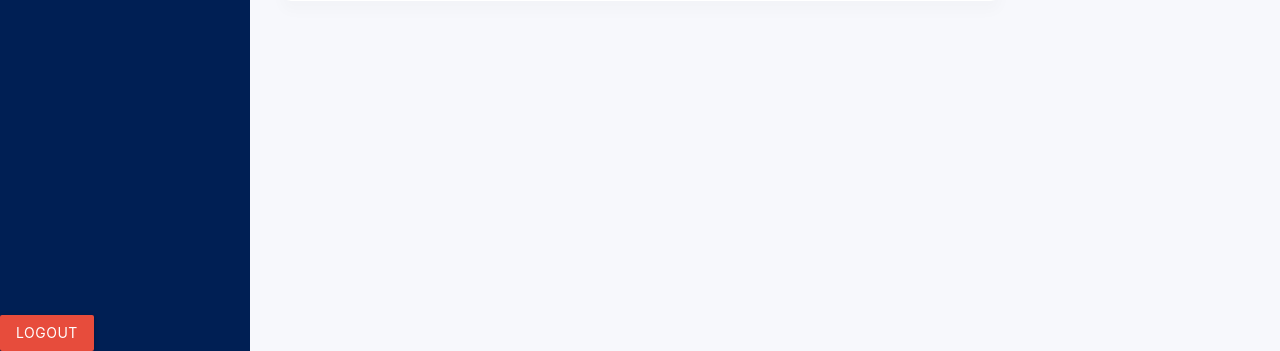
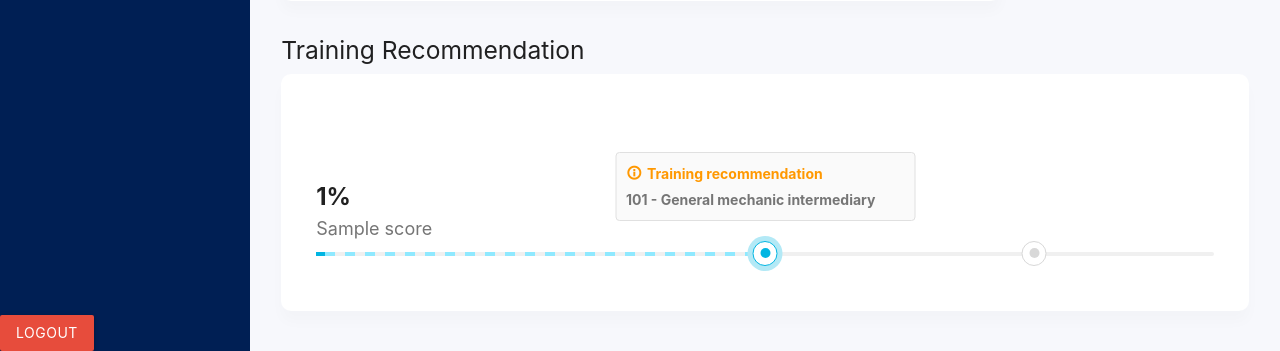
Before and after one commit to timotheehatton/alltrucks_evaluation, a Django app: template templates/technician/stats/index.html in a window 1280 px wide. Shown: the part 655-1006 px from the top of the page. Run offline with Django 5.2, Linux system fonts and the light colour scheme; a user stored in the database is signed in; tables that the repository leaves empty hold one stand-in row (values such as "Sample post"); the template is opened without the code that fills it: most values are stand-ins (such as "Sample title", 1, 10 or a date in 2020).

Commit message:
training recommandation

```diff
--- /dev/null
+++ b/static/css/components/style.css
@@ -0,0 +1,140 @@
+/* training-progress */
+.training-progress {
+    margin-top: 70px;
+}
+
+.progress-info {
+    display: flex;
+    flex-direction: column;
+    align-items: flex-start;
+    margin-bottom: 10px;
+}
+
+.progress-percentage {
+    font-size: 24px;
+    font-weight: bold;
+    margin-right: 10px;
+}
+
+.progress-title {
+    font-size: 18px;
+    color: #757575;
+}
+
+.progress-bar-container {
+    position: relative;
+    height: 4px;
+    background-color: #F0F0F0;
+    border-radius: 4px;
+    margin-bottom: 20px;
+}
+
+.progress-bar,
+.progress-bar-dashed {
+    background-color: #01B5E2;
+    height: 100%;
+}
+
+.progress-bar-dashed {
+    position: absolute;
+    right: 20%;
+    top: 0;
+    background: repeating-linear-gradient(
+        90deg,
+        #8fe9ff 0px,
+        #8fe9ff 10px,
+        transparent 10px,
+        transparent 20px
+    );
+}
+
+.progress-indicator {
+    position: absolute;
+    left: 50%;
+    top: -11px;
+    width: 25px;
+    height: 25px;
+    border: 1px solid #D8D8D8;
+    background-color: #fff;
+    border-radius: 50%;
+    color: white;
+    font-weight: bold;
+    font-size: 14px;
+    transform: translateX(-50%);
+}
+
+.progress-indicator::after {
+    content: '';
+    position: absolute;
+    left: 50%;
+    top: 50%;
+    width: 10px;
+    height: 10px;
+    background-color: #D8D8D8;
+    border-radius: 50%;
+    transform: translate(-50%, -50%);
+}
+
+.progress-indicator.checked {
+    background-color: #01B5E2;
+    border: 1px solid #01B5E2;
+}
+.progress-indicator.checked::after {
+    display: none;
+}
+
+.progress-indicator.active {
+    border: 1px solid #01B5E2;
+}
+
+.progress-indicator.active::after {
+    background-color: #01B5E2;
+}
+
+.progress-indicator.active {
+    box-shadow: 0px 0px 0px 5px #B3E9F6
+}
+
+.progress-indicator:nth-of-type(4) {
+    left: 80%;
+}
+
+.training-recommendation {
+    text-align: left;
+    position: relative;
+    left: 50%;
+    transform: translateX(-50%);
+    display: block;
+    top: -90px;
+    width: 300px;
+    padding: 10px;
+    border: 1px solid #e0e0e0;
+    border-radius: 4px;
+    background-color: #fafafa;
+}
+
+.progress-indicator-icon {
+    position: absolute;
+    left: 50%;
+    top: 50%;
+    transform: translate(-50%, -50%);
+}
+
+.recommendation-title {
+    color: #ff9800;
+    font-weight: bold;
+    display: flex;
+    align-items: center;
+    justify-content: flex-start;
+    margin-bottom: 5px;
+}
+
+.recommendation-title i {
+    font-size: 16px;
+    margin-right: 5px;
+    font-weight: bold;
+}
+
+.recommendation-description {
+    color: #757575;
+}
--- a/technician/views/stats.py
+++ b/technician/views/stats.py
@@ -15,6 +15,7 @@ def index(request):
         'scores_by_category': scores_by_category
     })
 
+
 @technician_required
 def download_pdf(request):
     user = request.user
--- /dev/null
+++ b/templates/components/training_progress.html
@@ -0,0 +1,28 @@
+<div class="training-progress">
+    <div class="progress-info">
+        <span class="progress-percentage">{{ progress }}%</span>
+        <span class="progress-title">{{ title }}</span>
+    </div>
+    <div class="progress-bar-container">
+        <div class="progress-bar" style="width: {{ progress }}%"></div>
+        <div class="progress-bar-dashed" style="width: {% if progress >= 50 %}calc(80% - {{ progress }}%){% else %}calc(50% - {{ progress }}%){% endif %}; left: {{ progress }}%;"></div>
+        <div class="progress-indicator {% if progress >= 50 %}checked{% elif progress < 50 %}active{% endif %}">
+            {% if progress < 50 %}
+            <div class="training-recommendation">
+                <span class="recommendation-title"><i class="material-icons">info_outline</i>{{ recommandation_label }}</span>
+                <span class="recommendation-description">{{ recommandation_content }}</span>
+            </div>
+            {% endif %}
+            <i class="progress-indicator-icon material-icons">check</i>
+        </div>
+        <div class="progress-indicator {% if progress >= 80 %}checked{% elif progress < 80 and progress >= 50 %}active{% endif %}">
+            {% if progress >= 50 and progress < 80 %}
+            <div class="training-recommendation">
+                <span class="recommendation-title"><i class="material-icons">info_outline</i>{{ recommandation_label }}</span>
+                <span class="recommendation-description">{{ recommandation_content }}</span>
+            </div>
+            {% endif %}
+            <i class="progress-indicator-icon material-icons">check</i>
+        </div>
+    </div>
+</div>
--- a/templates/layout.html
+++ b/templates/layout.html
@@ -10,6 +10,7 @@
     <link rel="stylesheet" href="https://cdnjs.cloudflare.com/ajax/libs/materialize/1.0.0/css/materialize.min.css" type="text/css">
     <link rel="stylesheet" href="https://fonts.googleapis.com/icon?family=Material+Icons">
     <link rel="stylesheet" href="{% static 'css/common/style.css' %}" type="text/css">
+    <link rel="stylesheet" href="{% static 'css/components/style.css' %}" type="text/css">
     {% block stylesheets %}{% endblock %}
 </head>
 
--- a/templates/technician/stats/index.html
+++ b/templates/technician/stats/index.html
@@ -19,6 +19,18 @@
             <img src="{% static 'img/illu-diploma.svg' %}">
             <h5 class="spaced-row">Congratulation ! Your evaluation diploma is available</h5>
             <a href="{% url 'technician:download_pdf' %}" class="btn white">Download</a>
+        </div>
+    </div>
+</div>
+<div class="row">
+    <div class="col s12 m12">
+        <h5>Training Recommendation</h5>
+        <div class="card">
+            {% for score in scores_by_category %}
+                {% with progress=score.total_score title=score.question_type recommandation_label="Training recommendation" recommandation_content="101 - General mechanic intermediary" %}
+                    {% include 'components/training_progress.html' %}
+                {% endwith %}
+            {% endfor %}
         </div>
     </div>
 </div>
--- a/users/admin.py
+++ b/users/admin.py
@@ -61,7 +61,8 @@ class MyAdminSite(admin.AdminSite):
             users = users.filter(
                 Q(first_name__icontains=search_query) |
                 Q(last_name__icontains=search_query) |
-                Q(email__icontains=search_query)
+                Q(email__icontains=search_query) |
+                Q(company__name__icontains=search_query)
             )
 
         if user_type_filter and user_type_filter != 'ALL':
```
Also changed, not shown: templates/admin/users/index.html (+4 -4 lines).
